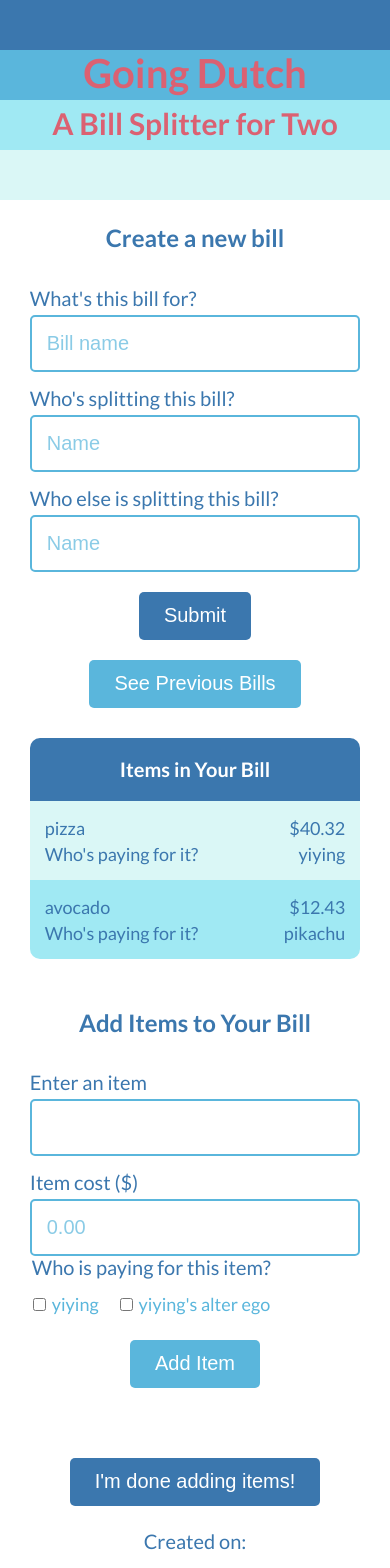
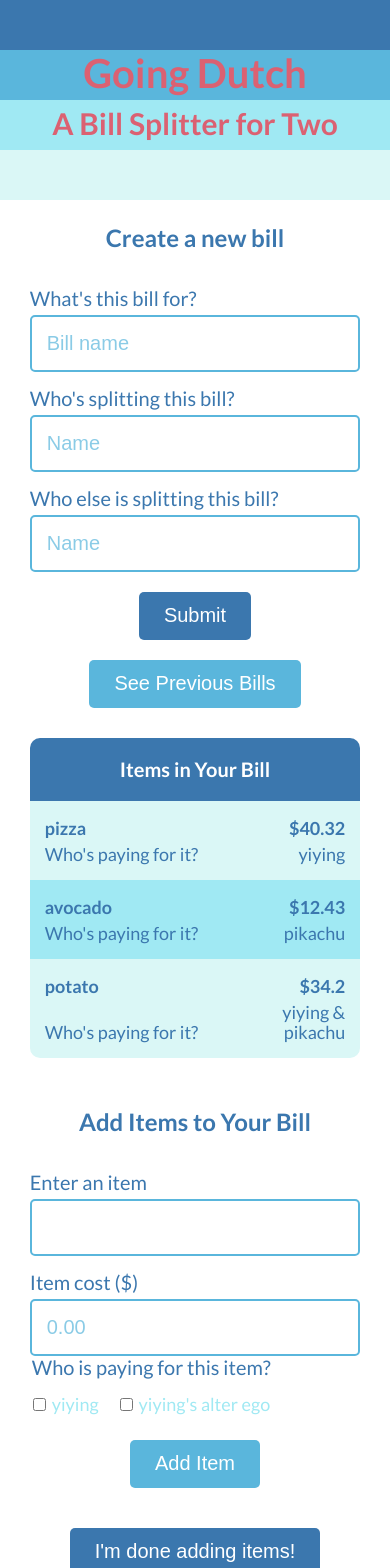
Before and after one commit to yiyingzz/goingDutch, a React (Create React App) app: page / in a window 390 px wide. Shown: the top 1568 px of the page. Built offline with nearby package versions, Linux system fonts and the light colour scheme; no server answers; the database is empty.

Commit message:
more styling & refactoring

```diff
--- a/src/components/DisplayBill.js
+++ b/src/components/DisplayBill.js
@@ -98,7 +98,7 @@ class DisplayBill extends Component {
         </div> {/*---/.card-display */}
 
         <button onClick={this.props.showFrontPage}>Split Another Bill</button>
-        <button onClick={this.props.listAllBills}>View Other Bills</button>
+        <button onClick={this.props.listAllBills} className="alternate-button">View Other Bills</button>
 
       </section>
 
--- a/src/components/ItemForm.js
+++ b/src/components/ItemForm.js
@@ -14,12 +14,19 @@ class ItemForm extends Component {
         {
           itemName: 'pizza',
           itemCost: 40.32,
+          costperPerson: null,
           whosPaying: 'yiying'
         },
         {
           itemName: 'avocado',
           itemCost: 12.43,
           whosPaying: 'pikachu'
+        },
+        {
+          itemName: 'potato',
+          itemCost: 34.20,
+          costperPerson: 17.10,
+          whosPaying: 'yiying & pikachu'
         }
       ],
 
@@ -35,6 +42,10 @@ class ItemForm extends Component {
 
       showItemsList: true
     }
+  }
+
+  componentDidMount() {
+
   }
 
   inputChange = (event) => {
@@ -209,7 +220,7 @@ class ItemForm extends Component {
               <input type="checkbox" id="whosPaying2" name="whosPaying" checked={this.state.whosPaying2} onChange={this.inputChange}></input>{this.props.person2}</label>
             </fieldset>
 
-            <button className="alternate-button" onClick={(event) => this.validateInputs(event, this.state.itemName, this.state.itemCost)}>Add Item</button>
+            <button className="alternate-button add-item" onClick={(event) => this.validateInputs(event, this.state.itemName, this.state.itemCost)}>Add Item</button>
 
           </form>
 
--- a/src/components/ItemsList.js
+++ b/src/components/ItemsList.js
@@ -13,8 +13,8 @@ const ItemsList = (props) => {
           if (item.costPerPerson == null) {
             return (
               <li key={i}>
-                <p className="card-left invoice-item">{item.itemName}</p>
-                <p className="card-right invoice-amount">${item.itemCost}</p>
+                <p className="card-left card-strong">{item.itemName}</p>
+                <p className="card-right card-strong">${item.itemCost}</p>
                 <p className="card-left card-small">Who's paying for it?</p>
                 <p className="card-right card-small">{item.whosPaying}</p>
               </li>
--- a/src/styles/sass/partials/_cardStyles.scss
+++ b/src/styles/sass/partials/_cardStyles.scss
@@ -42,9 +42,10 @@
 
 .invoice-card {
   width: calc(50% - 40px);
+  max-width: 500px;
   margin: 20px;
 
-  @media (max-width: 650px) {
+  @media (max-width: 700px) {
     width: 100%;
   }
 }
@@ -54,7 +55,7 @@
   width: 80%;
   max-width: 500px;
 
-  @media (max-width: 650px) {
+  @media (max-width: 700px) {
     width: calc(100% - 40px);
   }
 }
@@ -84,24 +85,34 @@
   text-align: right;
 }
 
+.card-strong {
+  font-weight: bold;
+}
+
 .card-small {
   font-size: 1.7rem;
   margin-top: 5px;
 }
 
 .bill-card {
+  cursor: pointer;
   align-self: flex-start;
   margin: 20px auto;
   width: calc(50% - 40px);
   max-width: 500px;
+
+  @media (max-width: 700px) {
+    width: 100%;
+  }
+}
+
+.bill-card {
+  &:hover .card-heading,
+  &:focus .card-heading {
+    background: $accentColor;
+  }
 }
 
 .bill-card-bottom {
   padding: 20px;
 }
-
-.display-bill button {
-  display: inline-block;
-  margin-left: 15px;
-  margin-right: 15px;
-}
--- a/src/styles/sass/partials/_global.scss
+++ b/src/styles/sass/partials/_global.scss
@@ -63,7 +63,7 @@ a {
   width: 85%;
   margin: 0 auto;
 
-  @media (max-width: 650px) {
+  @media (max-width: 700px) {
     width: 95%;
   }
 }
--- a/src/styles/sass/partials/_itemForm.scss
+++ b/src/styles/sass/partials/_itemForm.scss
@@ -2,6 +2,11 @@
 
 .item-form {
   position: relative;
+  margin-bottom: 50px;
+
+  @media (max-width: 767px) {
+    margin-bottom: 20px;
+  }
 }
 
 .item-inputs {
@@ -66,9 +71,8 @@ input[type="checkbox"] {
 }
 
 .name-label {
-  /* border: 3px solid #5AB6DC; */
-  color: #5AB6DC;
-  background: white;
+  color: $tertiaryColor;
+  background: $secondaryTextColor;
   border-radius: 5px;
   font-size: 1.8rem;
   display: inline-block;
@@ -77,7 +81,7 @@ input[type="checkbox"] {
 
 .name-label:hover,
 .name-label:focus {
-  color: crimson;
+  color: $accentColor;
 }
 
 .dollar-sign {
@@ -94,19 +98,16 @@ input[type="checkbox"] {
   }
 }
 
+// add item button
 .add-item {
   margin-right: 0;
   margin-bottom: 0;
   position: absolute;
   right: 20px;
-  bottom: 20px;
+  bottom: 0;
 
   @media (max-width: 767px) {
     position: static;
     margin: 20px auto;
   }
 }
-
-.done-adding {
-  margin-top: 50px;
-}
--- a/src/styles/style.css
+++ b/src/styles/style.css
@@ -301,7 +301,7 @@ a:hover, a:focus {
   margin: 0 auto;
 }
 
-@media (max-width: 650px) {
+@media (max-width: 700px) {
   .wrapper {
     width: 95%;
   }
@@ -414,6 +414,13 @@ input:hover, input:focus {
 /* STYLES FOR ITEM FORM */
 .item-form {
   position: relative;
+  margin-bottom: 50px;
+}
+
+@media (max-width: 767px) {
+  .item-form {
+    margin-bottom: 20px;
+  }
 }
 
 .item-inputs {
@@ -488,9 +495,8 @@ input[type="checkbox"] {
 }
 
 .name-label {
-  /* border: 3px solid #5AB6DC; */
-  color: #5AB6DC;
-  background: white;
+  color: #A0E9F3;
+  background: #fff;
   border-radius: 5px;
   font-size: 1.8rem;
   display: inline-block;
@@ -499,7 +505,7 @@ input[type="checkbox"] {
 
 .name-label:hover,
 .name-label:focus {
-  color: crimson;
+  color: #DB6172;
 }
 
 @media (max-width: 767px) {
@@ -523,7 +529,7 @@ input[type="checkbox"] {
   margin-bottom: 0;
   position: absolute;
   right: 20px;
-  bottom: 20px;
+  bottom: 0;
 }
 
 @media (max-width: 767px) {
@@ -531,10 +537,6 @@ input[type="checkbox"] {
     position: static;
     margin: 20px auto;
   }
-}
-
-.done-adding {
-  margin-top: 50px;
 }
 
 /* STYLING FOR ALL BILL/ITEMS CARDS */
@@ -585,10 +587,11 @@ input[type="checkbox"] {
 
 .invoice-card {
   width: calc(50% - 40px);
+  max-width: 500px;
   margin: 20px;
 }
 
-@media (max-width: 650px) {
+@media (max-width: 700px) {
   .invoice-card {
     width: 100%;
   }
@@ -600,7 +603,7 @@ input[type="checkbox"] {
   max-width: 500px;
 }
 
-@media (max-width: 650px) {
+@media (max-width: 700px) {
   .items-card {
     width: calc(100% - 40px);
   }
@@ -631,12 +634,17 @@ input[type="checkbox"] {
   text-align: right;
 }
 
+.card-strong {
+  font-weight: bold;
+}
+
 .card-small {
   font-size: 1.7rem;
   margin-top: 5px;
 }
 
 .bill-card {
+  cursor: pointer;
   -ms-flex-item-align: start;
       align-self: flex-start;
   margin: 20px auto;
@@ -644,12 +652,17 @@ input[type="checkbox"] {
   max-width: 500px;
 }
 
+@media (max-width: 700px) {
+  .bill-card {
+    width: 100%;
+  }
+}
+
+.bill-card:hover .card-heading,
+.bill-card:focus .card-heading {
+  background: #DB6172;
+}
+
 .bill-card-bottom {
   padding: 20px;
 }
-
-.display-bill button {
-  display: inline-block;
-  margin-left: 15px;
-  margin-right: 15px;
-}
```
Also changed, not shown: src/styles/sass/partials/_listAllBills.scss (deleted, +0 -52 lines).
